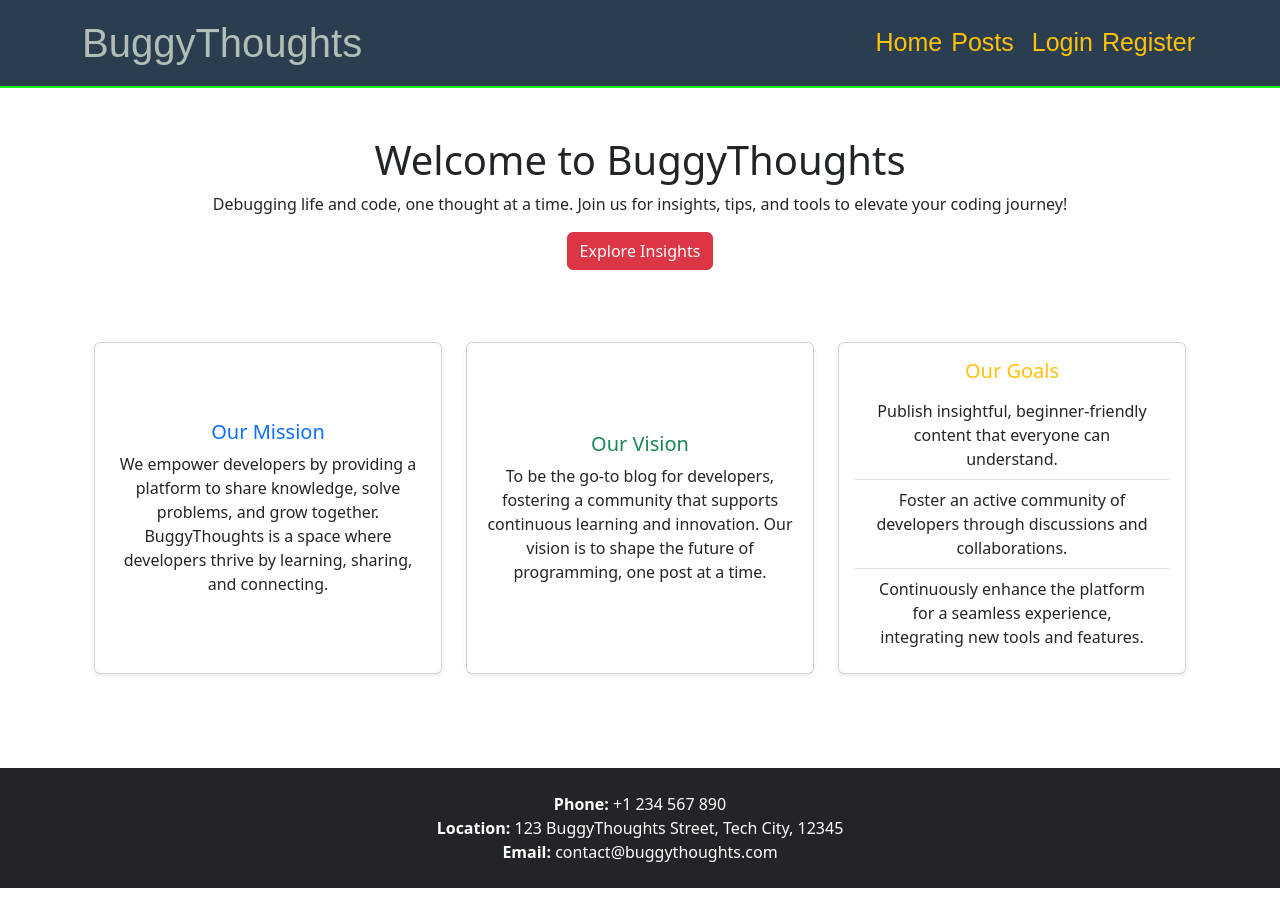
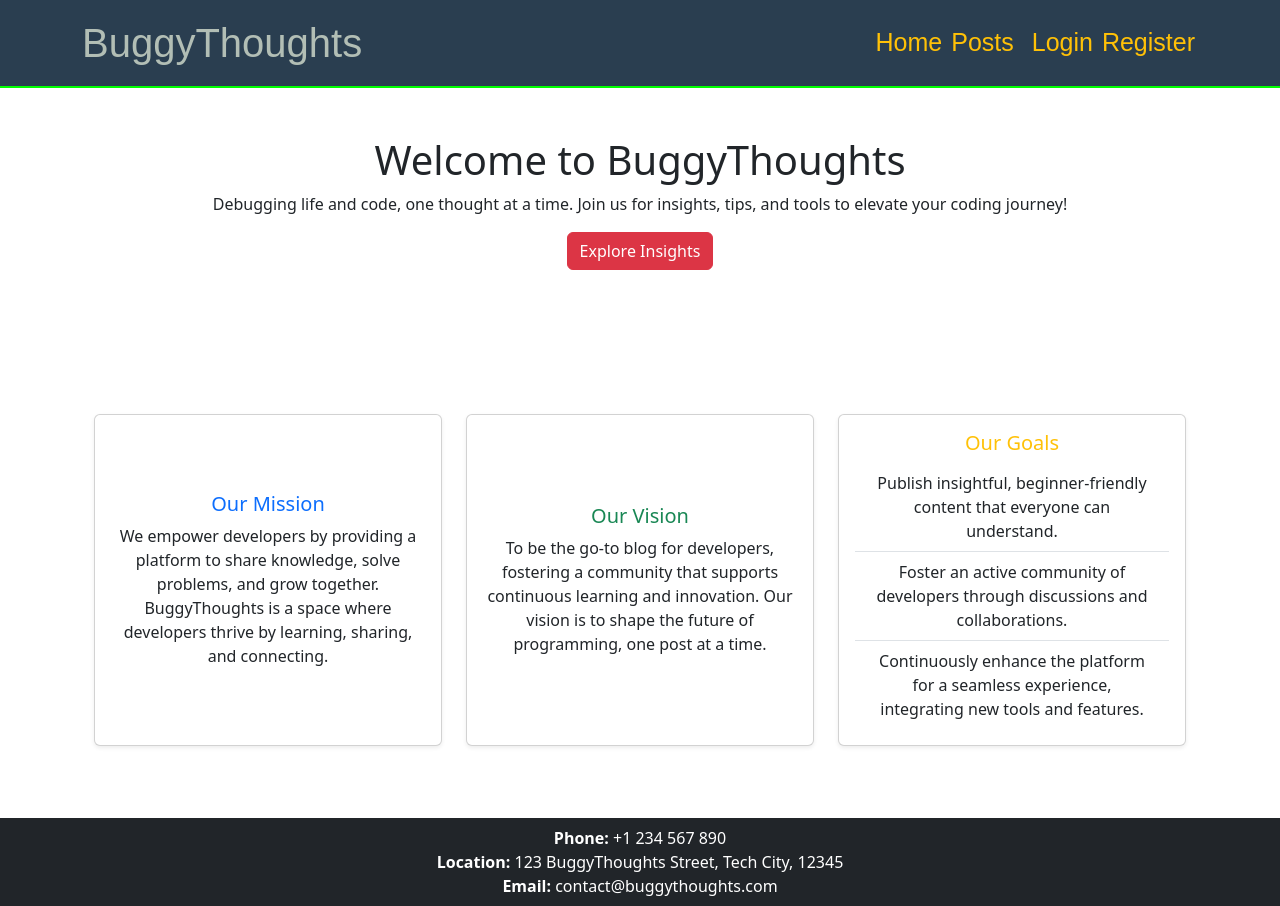
Before and after one commit to Matt-Lanuza/Blog-app-client, a React (Create React App) app: page / in a window 1280 px wide. Built offline with nearby package versions, Linux system fonts and the light colour scheme; what notyf would draw is missing.

Commit message:
add missionvisiongoals and footer

```diff
--- a/src/components/AppNavbar.js
+++ b/src/components/AppNavbar.js
@@ -9,7 +9,7 @@ export default function AppNavbar() {
   const { user } = useContext(UserContext);
 
   return (
-    <Navbar expand="lg" className="bg-body-tertiary" id="app-navbar">
+    <Navbar expand="lg" className="bg-body-tertiary sticky-top" id="app-navbar">
       <Container>
         <Navbar.Brand as={Link} to="/" id="logo-name">BuggyThoughts</Navbar.Brand>
         <Navbar.Toggle aria-controls="basic-navbar-nav" />
--- a/src/components/Banner.js
+++ b/src/components/Banner.js
@@ -21,7 +21,7 @@ export default function Banner() {
 
   return (
     <Row>
-      <Col className="text-center py-5">
+      <Col className="text-center py-5 mb-5">
         <h1>Welcome to BuggyThoughts</h1>
          <p>Debugging life and code, one thought at a time. Join us for insights, tips, and tools to elevate your coding journey!</p>
           <Button variant="danger" onClick={handleClick}>
--- a/src/components/Footer.js
+++ b/src/components/Footer.js
@@ -2,7 +2,7 @@ import { Container, Row, Col } from 'react-bootstrap';
 
 export default function Footer() {
   return (
-    <footer className="bg-dark text-white py-4 mt-5">
+    <footer className="bg-dark text-white py-2">
       <Container>
         <Row className="text-center">
           <Col>
--- a/src/components/MissionVisionGoals.js
+++ b/src/components/MissionVisionGoals.js
@@ -2,10 +2,10 @@ import { Container, Row, Col, Card, ListGroup } from 'react-bootstrap';
 
 export default function MissionVisionGoals() {
   return (
-    <Container className="my-3">
+    <Container className="my-5">
 
       {/* Mission, Vision, and Goals Card */}
-      <Row className="mt-4">
+      <Row className="mt-5">
         <Col md={4} className="d-flex">
           <Card className="shadow-sm mb-4 flex-fill">
             <Card.Body className="d-flex flex-column justify-content-center text-center">
```
